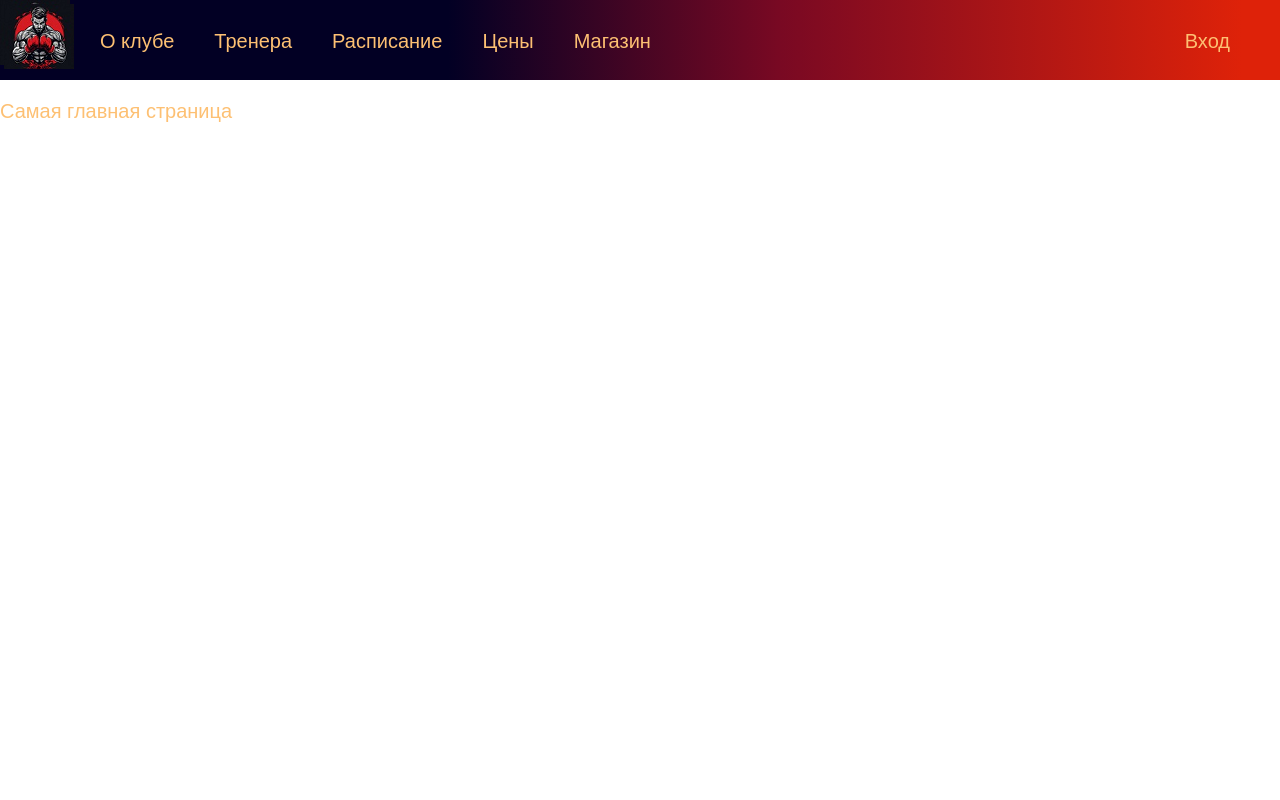
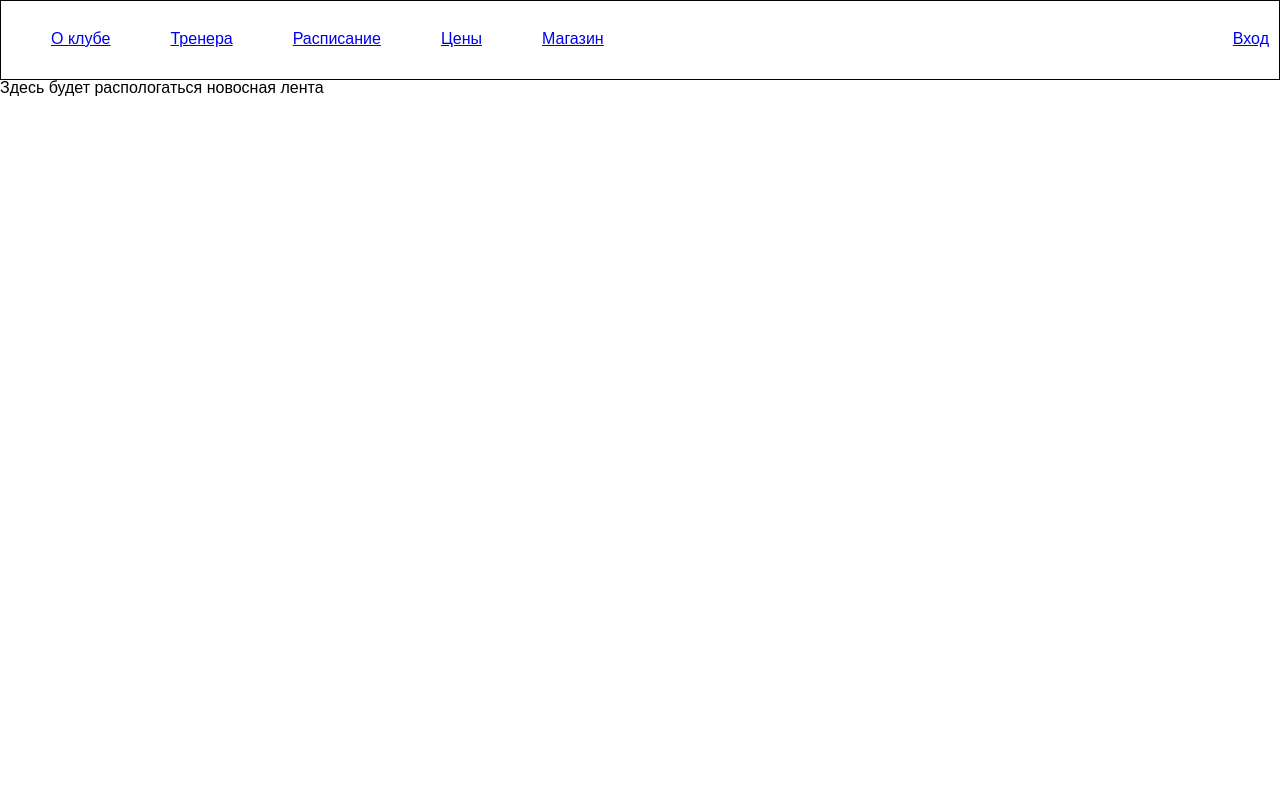
Before and after one commit to UskovStepan/Fanat, a Django app: page / in a window 1280 px wide. Run offline with Django 5.2, Linux system fonts and the light colour scheme.

Commit message:
Заново начал переписывать CSS

```diff
--- a/fanat_tomsk/fanat/static/fanat_t/css/fanat_styles.css
+++ b/fanat_tomsk/fanat/static/fanat_t/css/fanat_styles.css
@@ -1,43 +1,56 @@
+*,
+*::before,
+*::after{
+	padding: 0;
+	margin: 0;
+	border: 0;
+	box-sizing: border-box;
+}
+
 html, body {
 	font-family: 'Arial';
-	margin: 0;
-	padding: 0;
-	color: #483d3d;
+	height: 100%;
+	line-height: 1;
+	font-size: 16px;
+	color: black;
 }
 
-.header {
-	background: #020024;
-	background: linear-gradient(90deg,rgba(2, 0, 36, 1) 35%, rgba(121, 9, 35, 1) 61%, rgba(222, 34, 9, 1) 97%);
+/*Шапка сайта*/
+.header{
+	position: relative;
+	max-width: 1300px;
+	margin: 0 auto;
 	height: 80px;
 	width: 100%;
-	margin: 0px auto;
+	border: 1px solid black;
 }
 
-.logo {
-	background: url("../images/GPT3.png");
-	margin-top: 4px;
-	margin-left: 4px;
-	width: 70px;
-	height: 65px;
+ul .header{
+	display: flex;
 }
 
-ul.mainmenu {
+ul li{
+	display: inline-flex;
+	margin: 30px 10px 10px 50px;
 	list-style: none;
-	margin: 0;
-	padding: 0;
-	height: 100px;
-	color:  #fdc073;
-	font-size: 20px;
+	/* border: 1px solid rgb(17, 167, 79); */
+}
+
+ul li.last{
+	float: right;
 
 }
 
-ul.mainmenu li {
-	float: left;
-	margin: 30px 10px 0px 30px;}
 
-ul.mainmenu li.logo {margin: 0;}
-ul.mainmenu li.last {float: right; margin-right: 50px;}
 
-ul.mainmenu li a {
-	color: #fdc073;
-	text-decoration: none;}
+
+/*Основной контент*/
+
+
+
+/*О клубе*/
+/*Тренера*/
+/*Расписание*/
+/*Цены*/
+/*Магазин*/
+/*Вход*/
--- a/fanat_tomsk/fanat/templates/fanat_tomsk/about.html
+++ b/fanat_tomsk/fanat/templates/fanat_tomsk/about.html
@@ -1,7 +1,7 @@
 {% extends "base.html" %}
 
 {% block content %}
-{{title}}
+
 <h1>Клуб смешанных единоборств «Фанат» был основан в 2013-м году</h1>
 <p>Основная цель клуба — популяризация смешанных единоборств в городе Томске, повышение уровня спортивного мастерства, привлечение детей, молодёжи и взрослых к занятию спортивными единоборствами, а также привитие ценностей спортивного и здорового образа жизни.</p>
 <p>Для достижения этих целей клуб организует тренировки, мастер-классы и семинары с участием опытных тренеров и мастеров боевых искусств. Проводятся соревнования и турниры различного уровня, которые позволяют спортсменам продемонстрировать свои навыки и получить ценный опыт.
--- a/fanat_tomsk/fanat/templates/fanat_tomsk/index.html
+++ b/fanat_tomsk/fanat/templates/fanat_tomsk/index.html
@@ -2,6 +2,6 @@
 
 {% block content %}
 
-<p>Самая главная страница</p>
+<p>Здесь будет распологаться новосная лента</p>
 
 {% endblock content %}
--- a/fanat_tomsk/fanat/urls.py
+++ b/fanat_tomsk/fanat/urls.py
@@ -1,5 +1,7 @@
 from django.urls import path
 from . import views
+from django.conf import settings
+from django.conf.urls.static import static
 
 urlpatterns = [
     path('', views.index, name='home'),
@@ -10,4 +12,4 @@ urlpatterns = [
     path('price/', views.price, name='price'),
     path('shop/', views.shop, name='shop'),
 	path('login/', views.login, name='login')
-]
+]+ static(settings.STATIC_URL, document_root=settings.STATIC_ROOT)
--- a/fanat_tomsk/templates/base.html
+++ b/fanat_tomsk/templates/base.html
@@ -12,10 +12,10 @@
 
 {% block mainmenu %}
 <div class="header">
+	<a href="{% url 'home' %}">
+		<div class= 'logo'></div>
+	</a>
 	<ul class="mainmenu">
-		<li class="logo"><a href="{% url 'home' %}"><div class="logo"></div></a></li>
-<div class="header">
-	<ul class='mainmenu'>
 		{% for m in menu %}
 		{% if not forloop.last %}<li>{%else%}<li class='last'>{%endif%}
 			<a href="{% url m.url_name %}">{{ m.title }}</a>
@@ -26,9 +26,11 @@
 
 
 <!-- Блок контента -->
-{% block content %}
+<div class='content'>
+	{% block content %}
 
-{% endblock %}
+	{% endblock %}
+</div>
 <!-- Конец блока контента -->
 
 
```
Also changed, not shown: fanat_tomsk/fanat/static/fanat_t/images/AI_Image.png (added), fanat_tomsk/fanat/static/fanat_t/images/LmainTop.png (added), fanat_tomsk/fanat/static/fanat_t/images/LmainTop2.png (added), fanat_tomsk/fanat/static/fanat_t/images/ffff.png (deleted), fanat_tomsk/fanat/static/fanat_t/images/main.png (deleted).
